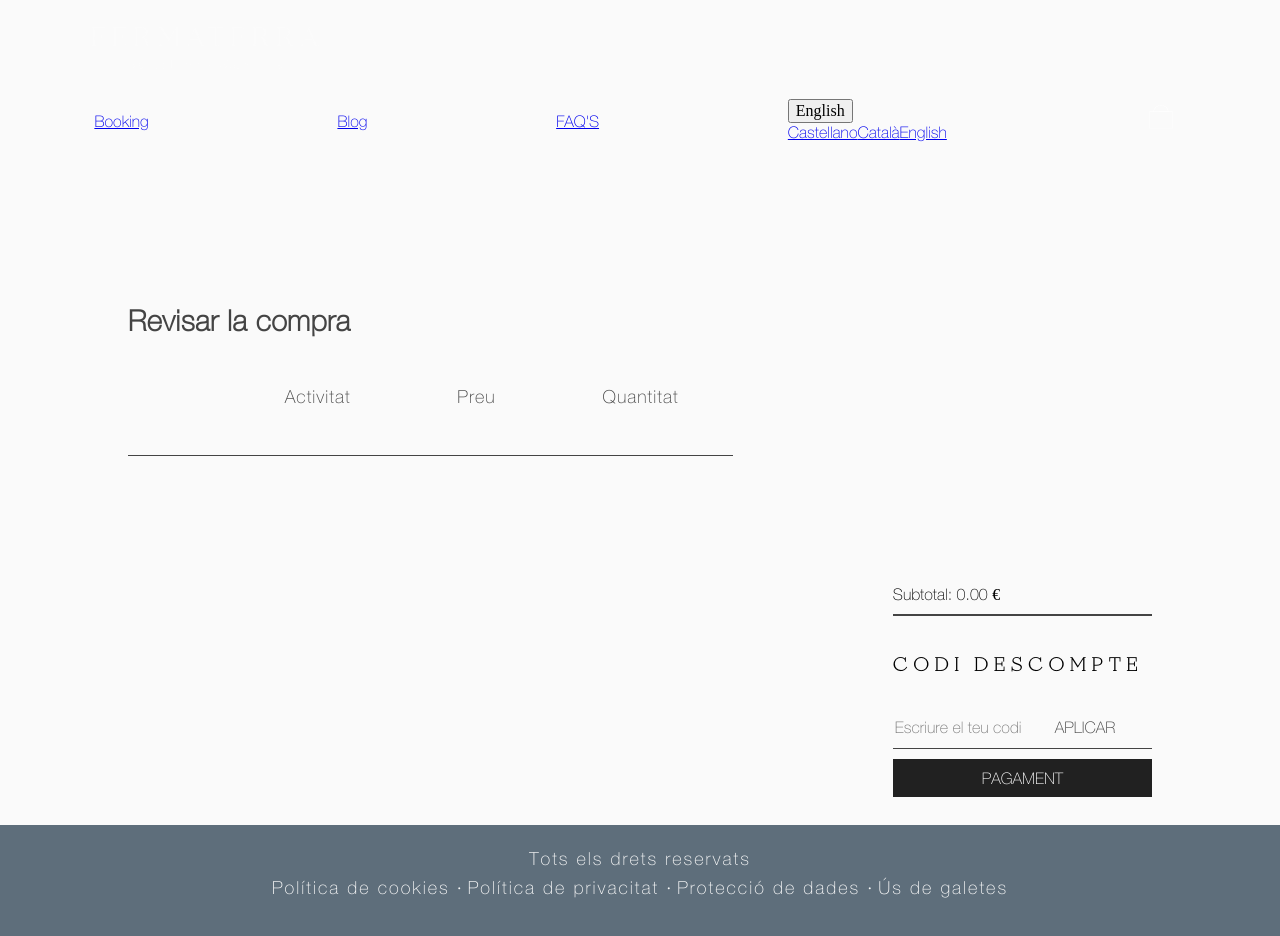
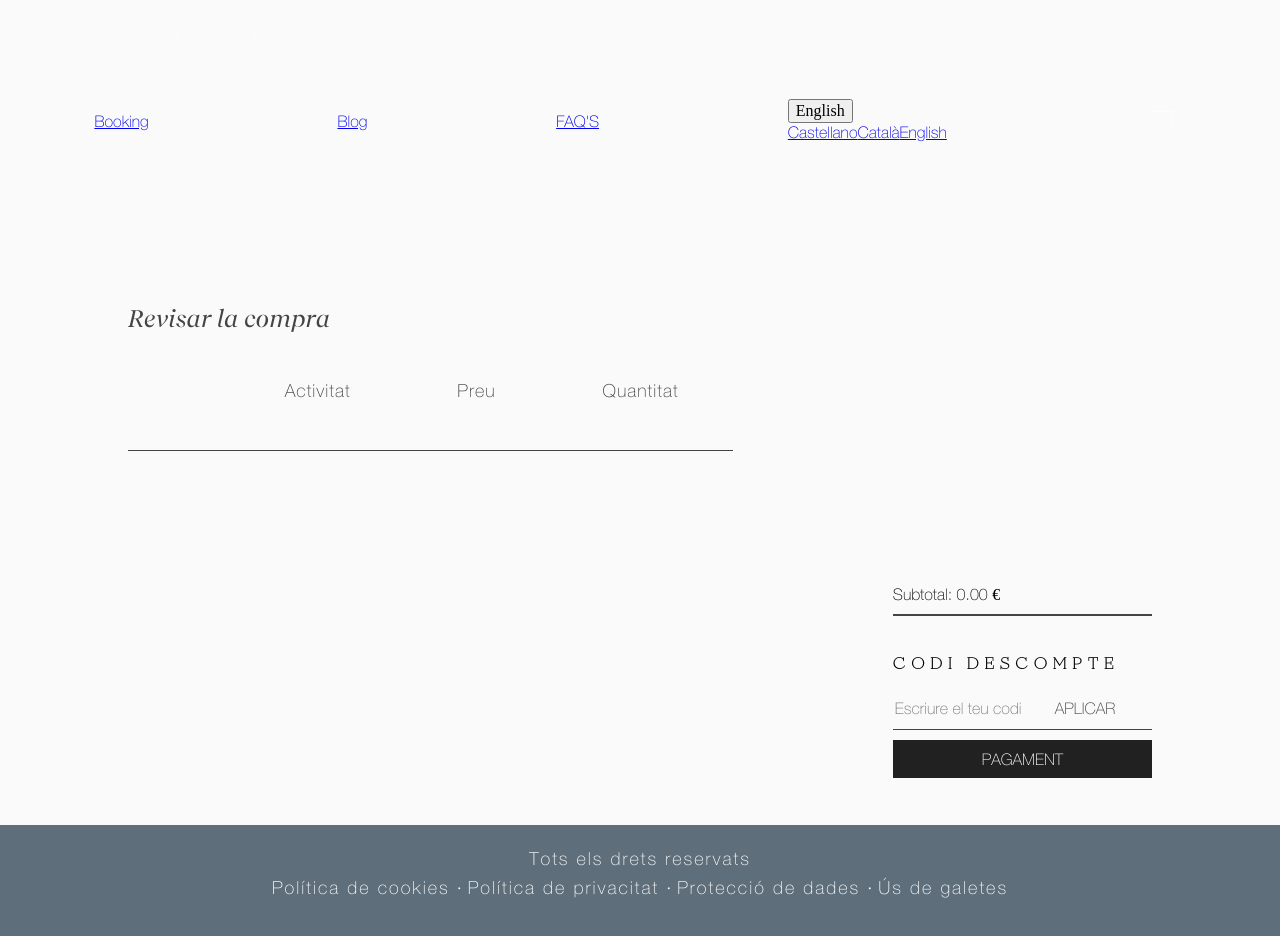
Before and after one commit to Fermaterra/Fermaterra, a Next.js app in the folder frontend/: page /cart in a window 1280 px wide. Shown: the top 936 px of the page. Built offline with nearby package versions, Linux system fonts and the light colour scheme.

Commit message:
Fix styles on payment section

```diff
--- a/frontend/styles/cart.module.scss
+++ b/frontend/styles/cart.module.scss
@@ -1,8 +1,7 @@
 @mixin section_title {
     color: var(--black);
         letter-spacing: 0.5px;
-        font-weight: 700;
-        font-family: "Helvetica Neue Thin";
+        font-weight: 400;
 }
 @mixin form_input{
     border: none;
@@ -36,12 +35,15 @@
         font-family: "Helvetica Neue Thin";
         p{
             width: 100%;
+            font-size: 2vh;
             padding-bottom: 10px;
             border-bottom: 2px solid var(--black);
             margin-bottom: 5vh;
         }
         h3{
-            margin-bottom: 5vh;
+            margin-bottom: 3vh;
+
+            font-size: 2vh
         }
 
         form{
@@ -87,7 +89,8 @@
 
     h2{
         @include section_title;
-        font-size: 1.8rem;
+        font-family: "Recife Display Italic";
+        font-size: 3vh;
     }
     .cart_table{
         width: 100%;
```
